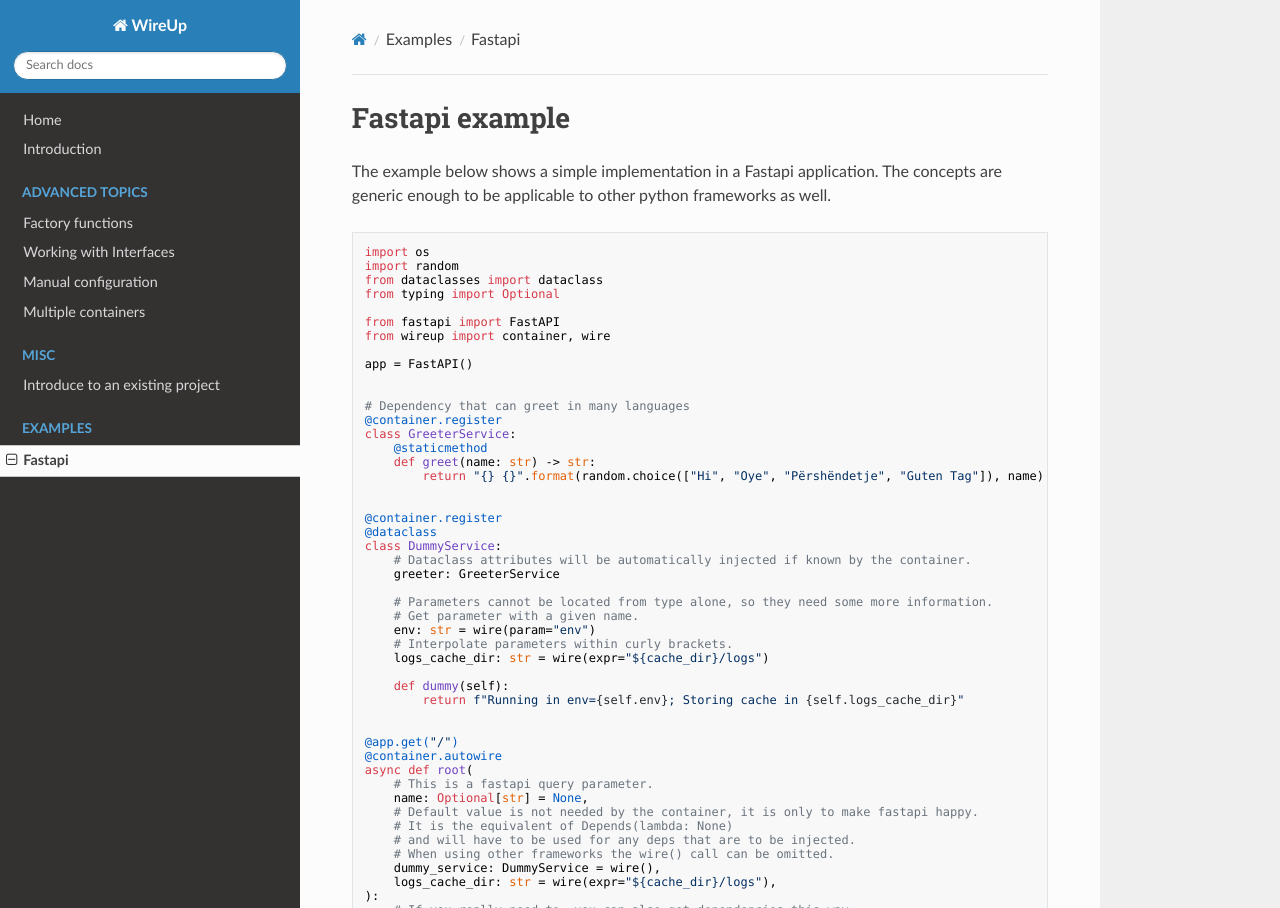
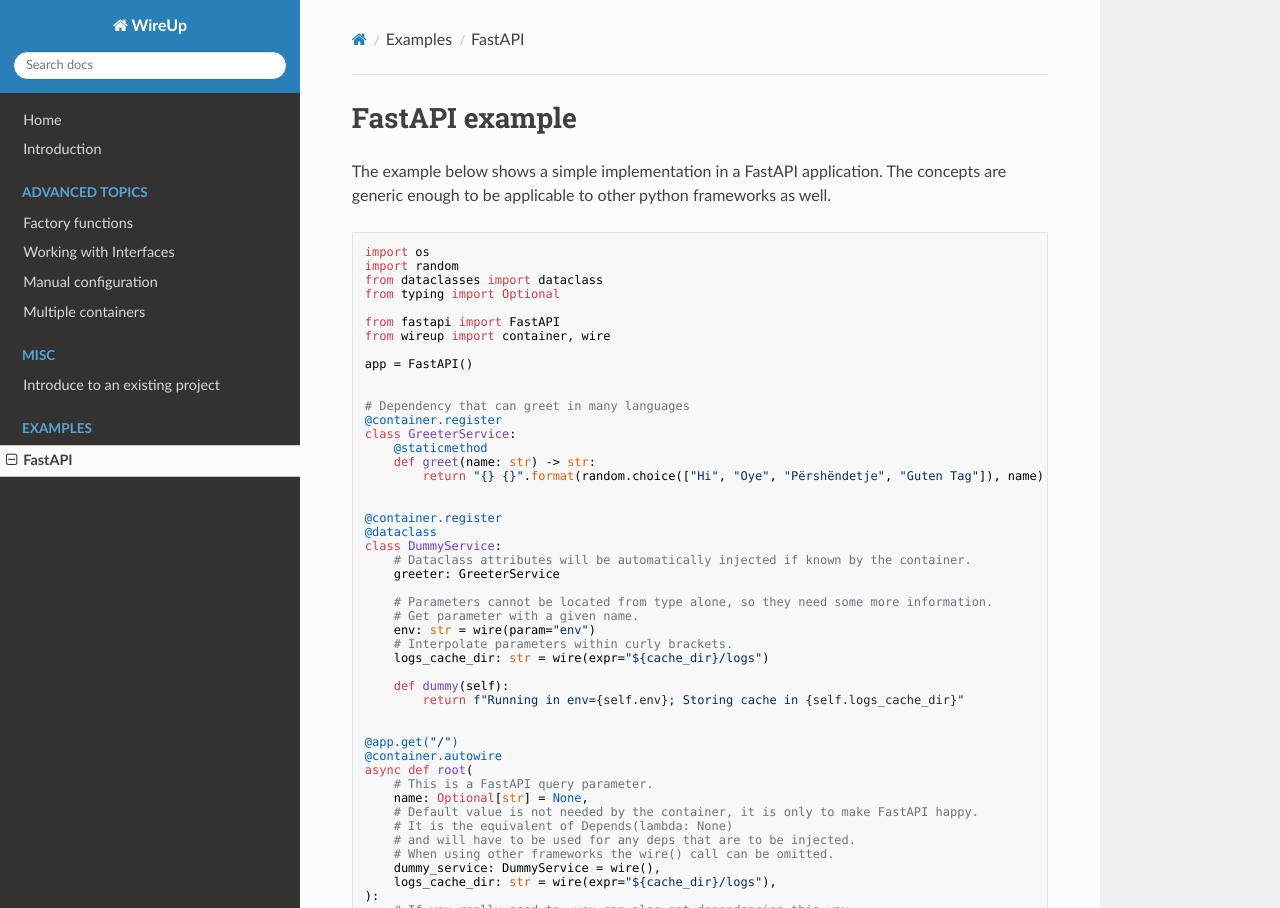
Before and after one commit to maldoinc/wireup, an MkDocs documentation site: the page built from docs/pages/examples/fastapi.md, in a window 1280 px wide and 1355 px high. Shown: the top 908 px of the window. Built offline with MkDocs 1.6.1, drawn with Linux system fonts in a browser that asks for light colours; nearby versions of some CDN libraries.

````diff
--- a/docs/mkdocs.yml
+++ b/docs/mkdocs.yml
@@ -10,7 +10,7 @@ nav:
   - Misc:
     - Introduce to an existing project: introduce_to_an_existing_project.md
   - Examples:
-      - Fastapi: examples/fastapi.md
+      - FastAPI: examples/fastapi.md
 theme: readthedocs
 markdown_extensions:
   - admonition
--- a/docs/pages/examples/fastapi.md
+++ b/docs/pages/examples/fastapi.md
@@ -1,6 +1,6 @@
-# Fastapi example
+# FastAPI example
 
-The example below shows a simple implementation in a Fastapi application.
+The example below shows a simple implementation in a FastAPI application.
 The concepts are generic enough to be applicable to other python frameworks as well.
 
 ```python
@@ -42,9 +42,9 @@ class DummyService:
 @app.get("/")
 @container.autowire
 async def root(
-    # This is a fastapi query parameter.
+    # This is a FastAPI query parameter.
     name: Optional[str] = None,
-    # Default value is not needed by the container, it is only to make fastapi happy.
+    # Default value is not needed by the container, it is only to make FastAPI happy.
     # It is the equivalent of Depends(lambda: None)
     # and will have to be used for any deps that are to be injected.
     # When using other frameworks the wire() call can be omitted.
````
